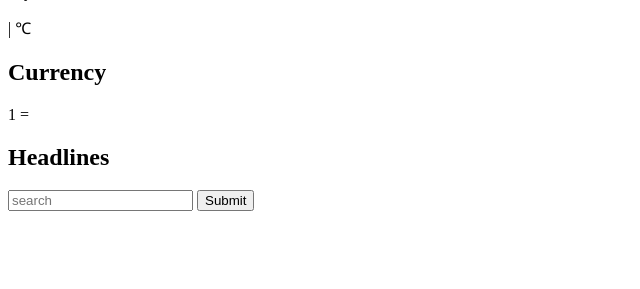
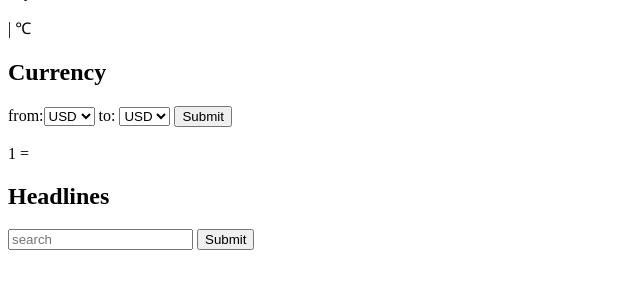
Before and after one commit to kashkama/rss_flask, a Flask app: template app/templates/home.html in a window 1280 px wide. Shown: the part 181-470 px from the top of the page, without its empty margins (0-640 px from the left). Run offline with Flask 2, Linux system fonts and the light colour scheme; the template is opened without the code that fills it, so the values that code supplies are empty.

Commit message:
adding currency select buttons

```diff
--- a/app/templates/home.html
+++ b/app/templates/home.html
@@ -16,6 +16,22 @@
     <p>city: <b>{{weather.city}}, {{weather.country}}</b></p>
     <p>{{weather.description}} | {{weather.temperature}}&#8451</p>
     <h2>Currency</h2>
+    <form>
+        from:<select name="currency_from">
+                <option value="USD">USD</option>
+                <option value="GBR">GBP</option>
+                <option value="EUR">EUR</option>
+                <option value="ZAR">ZAR</option>
+             </select>
+
+        to: <select name="currency_to">
+                <option value="USD">USD</option>
+                <option value="GBR">GBP</option>
+                <option value="EUR">EUR</option>
+                <option value="ZAR">ZAR</option>
+            </select>
+            <input type="submit" value="Submit">
+    </form> <br>
     1 {{currency_from}} = {{currency_to}} {{rate}}
     <h2>Headlines</h2>
     <form>
--- a/app/views.py
+++ b/app/views.py
@@ -21,6 +21,8 @@ DEFAULTS = {
     "currency_to": "USD"
 }
 
+WEATHER_URL =  "http://api.openweathermap.org/data/2.5/weather?q={}&units=metric&appid=2d5b161aa35a6b40ab5b8f3fc1f7d8a3"
+CURRENCY_URL = "https://openexchangerates.org//api/latest.json?app_id=988a0c242a8a4682bda4a981b7c6c580"
 
 @app.route("/")
 def home():
```
